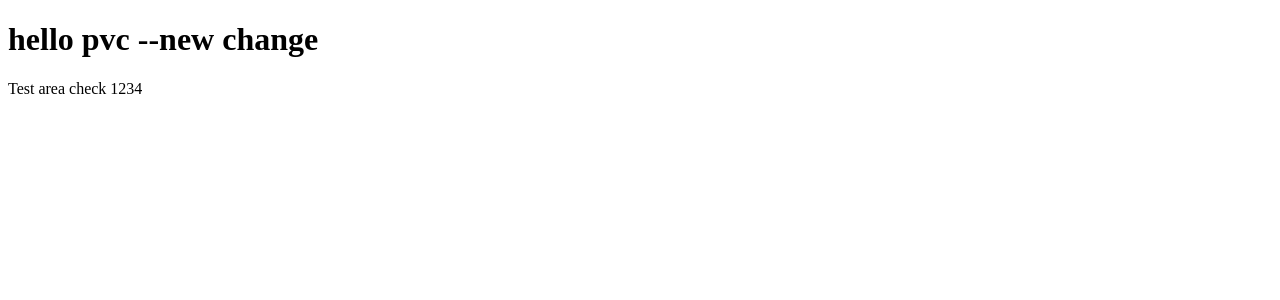
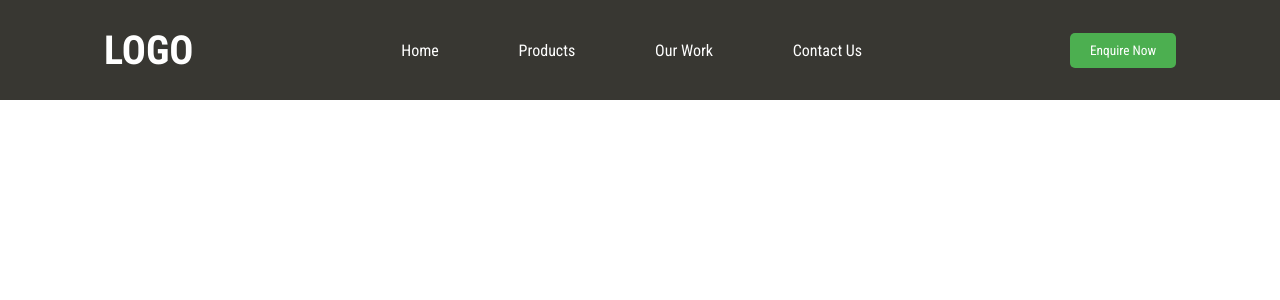
Before and after one commit to Team-Immature/upvc, a React (Vite) app in the folder frontend/: page / in a window 1280 px wide. Shown: the top 300 px of the page. Built offline with nearby package versions, Linux system fonts and the light colour scheme.

Commit message:
New Navbar added

```diff
--- a/frontend/src/App.jsx
+++ b/frontend/src/App.jsx
@@ -3,6 +3,7 @@ import reactLogo from "./assets/react.svg";
 import viteLogo from "/vite.svg";
 import "./App.css";
 import Test from "./components/Test";
+import NavBar from "./components/NavBar/NavBar";
 
 function App() {
   const [count, setCount] = useState(0);
@@ -10,8 +11,7 @@ function App() {
   return (
     <>
       <div>
-        <h1>hello pvc --new change</h1>
-        <Test />
+        <NavBar />
       </div>
     </>
   );
--- /dev/null
+++ b/frontend/src/components/NavBar/NavBar.css
@@ -0,0 +1,40 @@
+
+.header {
+    width: 100%;
+    display: flex;
+    justify-content: space-around;
+    align-items: center;
+    background-color: rgb(56, 55, 50);
+    height: 100px;
+}
+
+a {
+    color: white;
+    text-decoration: none;
+    font-size: 1rem;
+}
+
+
+.header .logo {
+    font-size: 2.5rem;
+    font-weight: bold;
+    color: white;
+    text-transform: uppercase;
+}
+
+
+.navbar {
+    width: 36%;
+    display: flex;
+    justify-content: space-between;
+}
+
+
+button {
+    padding: 10px 20px;
+    background-color: #4caf50;
+    color: white;
+    border: none;
+    border-radius: 5px;
+    cursor: pointer;
+}
--- /dev/null
+++ b/frontend/src/components/NavBar/NavBar.jsx
@@ -0,0 +1,19 @@
+import React from "react";
+import './NavBar.css';
+
+const NavBar = () => {
+    return (
+        <header className="header">
+            <a className="logo" href="/">Logo</a>
+            <nav className="navbar">
+                <a href="/">Home</a>
+                <a href="/products">Products</a>
+                <a href="/services">Our Work</a>
+                <a href="/contact">Contact Us</a>
+            </nav>
+            <button>Enquire Now</button>
+        </header>
+    );
+};
+
+export default NavBar;
--- a/frontend/src/index.css
+++ b/frontend/src/index.css
@@ -0,0 +1,13 @@
+@import url('https://fonts.googleapis.com/css2?family=Roboto+Condensed:ital,wght@0,100..900;1,100..900&display=swap');
+
+*{
+  font-family: "Roboto Condensed", sans-serif;
+  margin: 0;
+  padding: 0;
+  box-sizing: border-box;
+
+}
+
+a{
+  text-decoration: none;
+}
```
